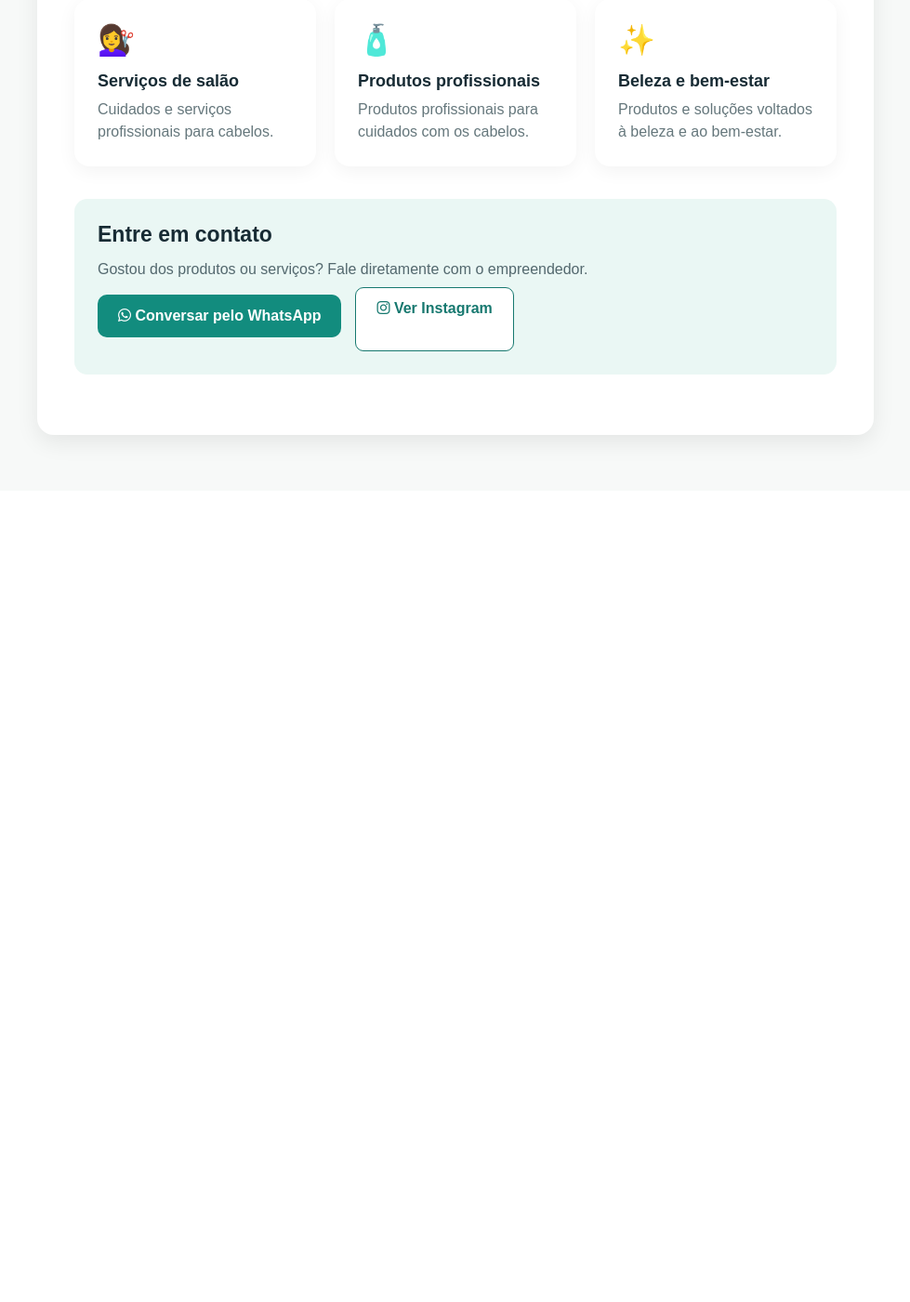
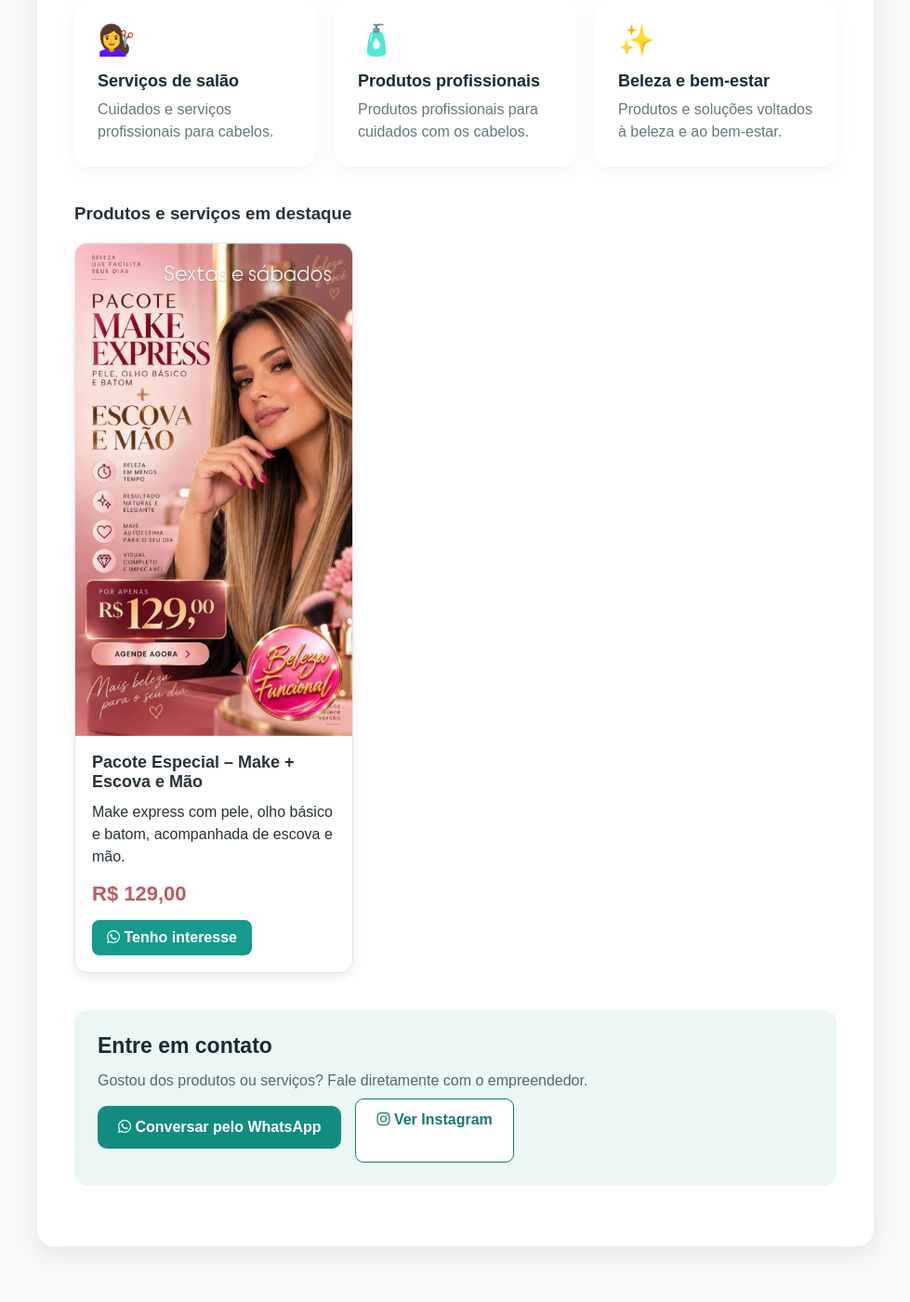
Before and after one commit to vivianedesiderio/ConectaNegocios, a Flask app: page /beleza-funcional in a window 1280 px wide. Shown: the part 730-2131 px from the top of the page at 93% size, without its empty margins (150-1129 px from the left). Before the commit the page ends 1214 px from the top, so only its background shows below. Run offline with Flask 3, Linux system fonts and the light colour scheme.

Commit message:
Adiciona vitrine de destaque da Beleza Funcional

```diff
--- a/static/css/style.css
+++ b/static/css/style.css
@@ -1064,3 +1064,11 @@ nav .btn-cadastro:hover {
 .botao-interesse-produto:hover {
     opacity: 0.9;
 }
+
+/* Imagem vertical da Beleza Funcional */
+.card-produto img.imagem-produto-completa {
+    width: 100%;
+    height: auto;
+    object-fit: contain;
+    display: block;
+}
--- a/templates/beleza_funcional.html
+++ b/templates/beleza_funcional.html
@@ -96,6 +96,47 @@
 
         </div>
 
+        <!-- Vitrine de produtos e serviços -->
+<div class="vitrine-produtos">
+
+    <h3>Produtos e serviços em destaque</h3>
+
+    <div class="lista-produtos-vitrine">
+
+        <div class="card-produto">
+
+            <img class="imagem-produto-completa"
+     src="{{ url_for('static', filename='img/produtos/beleza-funcional/pacote-make-escova.jpeg') }}"
+     alt="Pacote Especial Make, Escova e Mão da Beleza Funcional">
+
+            <div class="info-produto">
+
+                <h4>Pacote Especial – Make + Escova e Mão</h4>
+
+                <p>
+                    Make express com pele, olho básico e batom,
+                    acompanhada de escova e mão.
+                </p>
+
+                <span class="preco-produto">
+                    R$ 129,00
+                </span>
+
+                <a class="botao-interesse-produto"
+                   href="https://wa.me/5541999421225?text=Olá! Tenho interesse no Pacote Especial Make + Escova por R$ 129,00."
+                   target="_blank">
+                    <i class="fa-brands fa-whatsapp"></i>
+                    Tenho interesse
+                </a>
+
+            </div>
+
+        </div>
+
+    </div>
+
+</div>
+
         <div class="contato-negocio">
 
             <h3>Entre em contato</h3>
@@ -108,7 +149,7 @@
             <div class="botoes-contato">
 
     <a class="botao-whatsapp"
-       href="https://wa.me/5541999421225"
+       href="https://wa.me/5541999421225?text=Olá! Tenho interesse no Pacote Especial Make + Escova e Mão por R$ 129,00."
        target="_blank">
         <i class="fa-brands fa-whatsapp"></i>
         Conversar pelo WhatsApp
```
Also changed, not shown: static/img/produtos/beleza-funcional/pacote-make-escova.jpeg (added).
